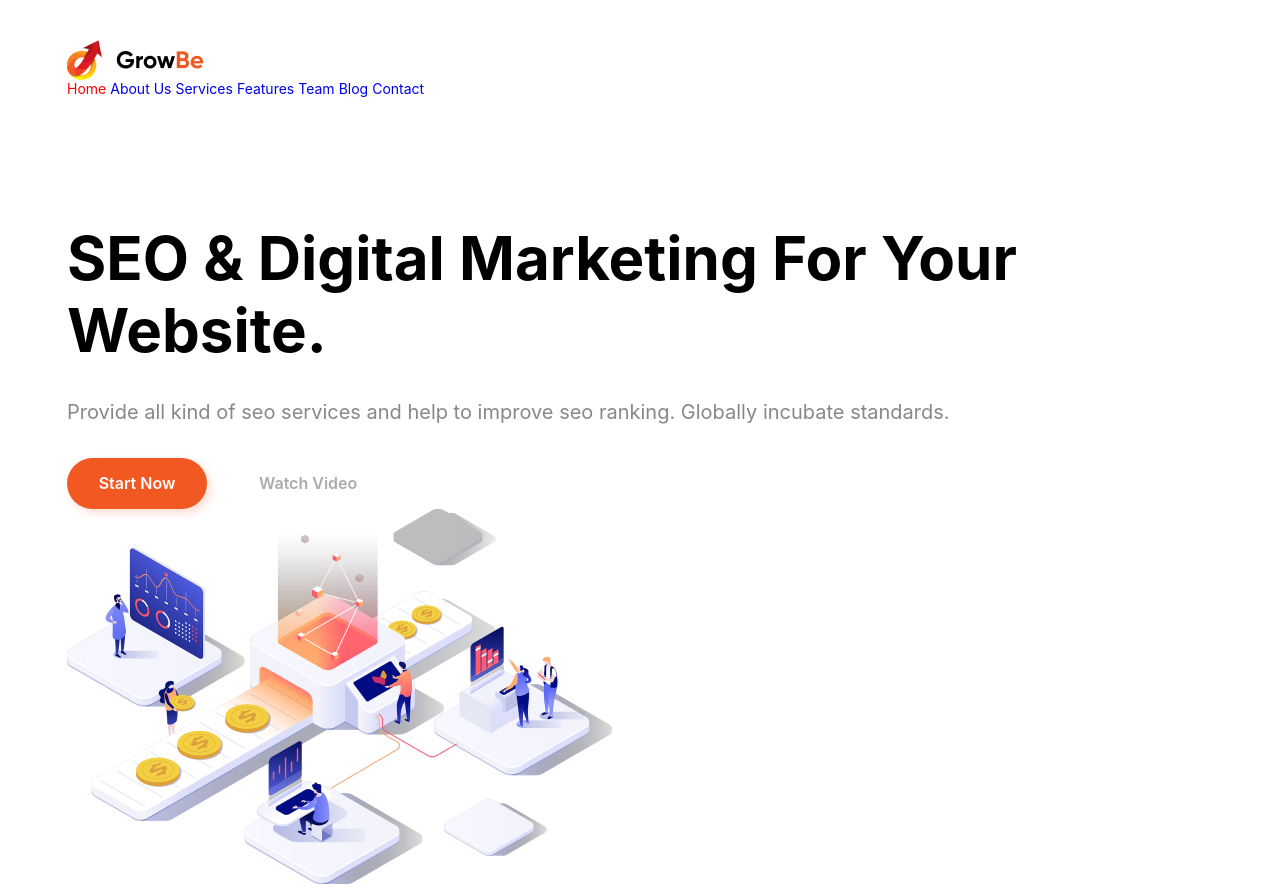
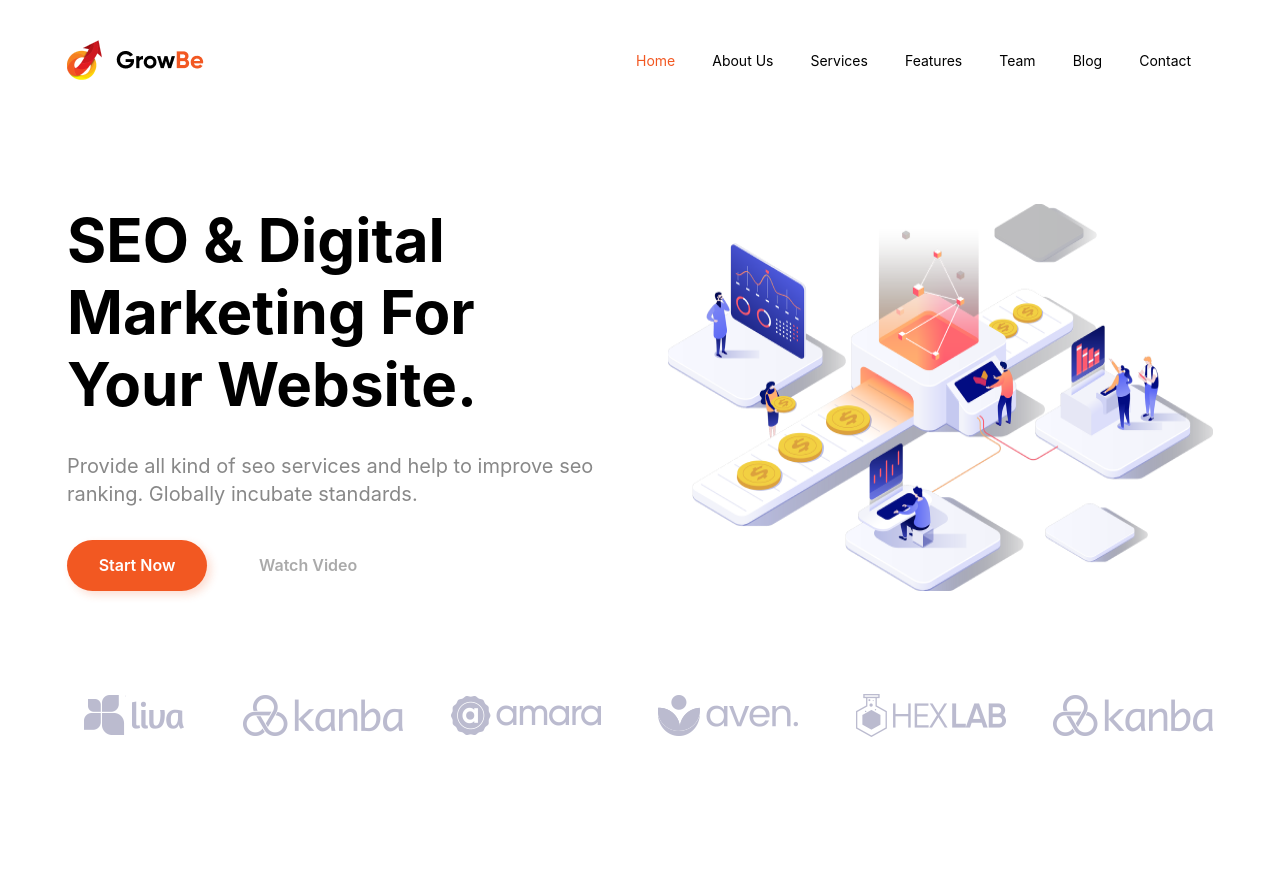
Before and after one commit to yanaratnikova/figma_layout, a plain HTML site: page index.html in a window 1280 px wide. Shown: the top 887 px of the page. After the commit the page ends 841 px from the top, so only its background shows below. Drawn offline with Linux system fonts and the light colour scheme.

Commit message:
Позиционирование

```diff
--- a/index.html
+++ b/index.html
@@ -9,7 +9,8 @@
 <body>
   <header class="header">
     <nav class="navigation container">
-      <a href=""><img src="./img/Logo.png" alt="Logo"></a>
+      <a><img src="./img/Logo.png" alt="Logo"></a>
+      <div>
         <a class="home-link" href="#">Home</a>
         <a href="#">About Us</a>
         <a href="#">Services</a>
@@ -17,6 +18,7 @@
         <a href="#">Team</a>
         <a href="#">Blog</a>
         <a href="#">Contact</a>
+      </div>
     </nav>
   </header>
   <main class="main">
--- a/style.css
+++ b/style.css
@@ -13,11 +13,12 @@ img {
   max-width: 100%;
 }
 h1, p, a, button {
+  color: black;
   font-family: 'Inter', sans-serif;
   font-weight: 400;
 }
 a.home-link {
-  color: red;
+  color: rgb(242, 88, 34);
 }
 .container {
   max-width: 1146px;
@@ -27,15 +28,30 @@ a.home-link {
   padding: 40px 0;
   margin-bottom: 84px;
 }
-.navigation {}
+.navigation {
+  display: flex;
+  justify-content: space-between;
+}
+.navigation div {
+  display: flex;
+  align-items: center;
+  gap: 37px;
+  width: 577px;
+}
+
 .navigation a {
   font-size: 14px;
 }
 .main {
   margin-bottom: 100px;
 }
-.mainContent {}
-.mainContent__leftSide {}
+.mainContent {
+  display: flex;
+  justify-content: space-between;
+}
+.mainContent__leftSide {
+  max-width: 556px;
+}
 .mainContent__leftSide h1 {
 font-weight: 700;
 font-size: 60px;
@@ -49,6 +65,7 @@ margin-bottom: 32px;
   letter-spacing: 0%;
   text-align: left;
   margin-bottom: 32px;
+  max-width: 556px;
 }
 .mainContent__leftSide-btnList {}
 .mainContent__leftSide-btnList button {
@@ -77,4 +94,7 @@ margin: 0px 48px;
 }
 .footer {
   margin-bottom: 100px;}
-.logos {}
+.logos {
+  display: flex;
+  justify-content: space-between;
+}
```
Lines whose indentation alone changed are shown as unchanged.
